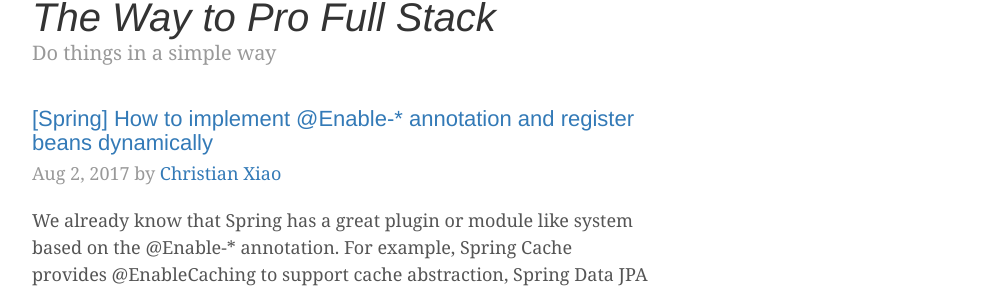
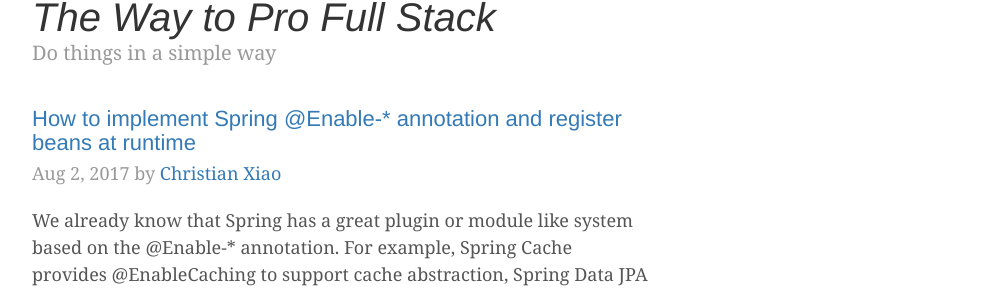
Before and after one commit to christianxiao/christianxiao.github.io, a Jekyll site: the page built from index.html, in a window 1280 px wide and 900 px high. Shown: the part 125-417 px from the top of the window, without its empty margins (138-1141 px from the left). Built offline with Jekyll 4.4.1, drawn with Linux system fonts in a browser that asks for light colours.

Commit message:
Update 2017-08-02-[Spring]How-to-implement-@Enable-*-annotation-and-dynamic-register-bean.md

````diff
--- a/_posts/2017-08-02-[Spring]How-to-implement-@Enable-*-annotation-and-dynamic-register-bean.md
+++ b/_posts/2017-08-02-[Spring]How-to-implement-@Enable-*-annotation-and-dynamic-register-bean.md
@@ -1,6 +1,6 @@
 ---
 layout: post
-title: "[Spring] How to implement @Enable-* annotation and register beans dynamically"
+title: "How to implement Spring @Enable-* annotation and register beans at runtime"
 category: programming
 ---
 We already know that Spring has a great plugin or module like system based on the ```@Enable-*``` annotation.
````
